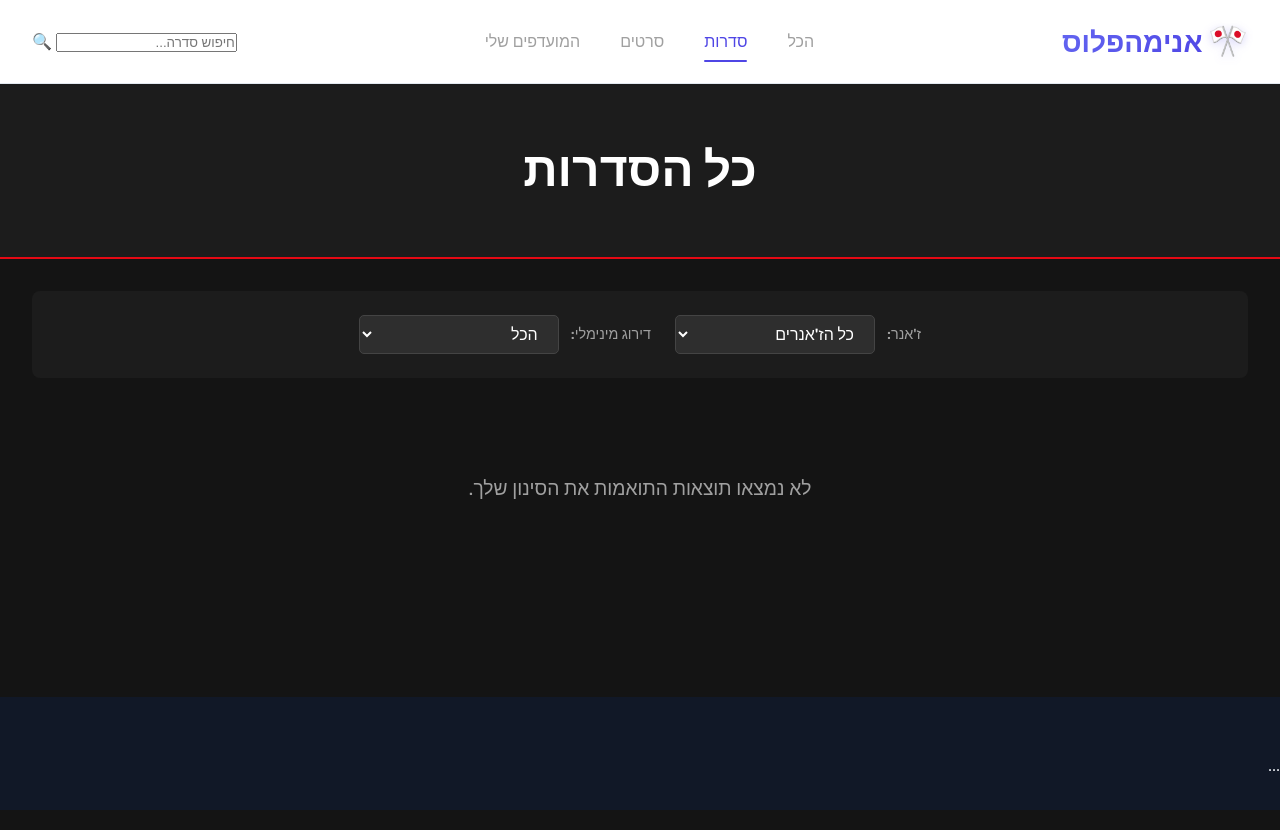
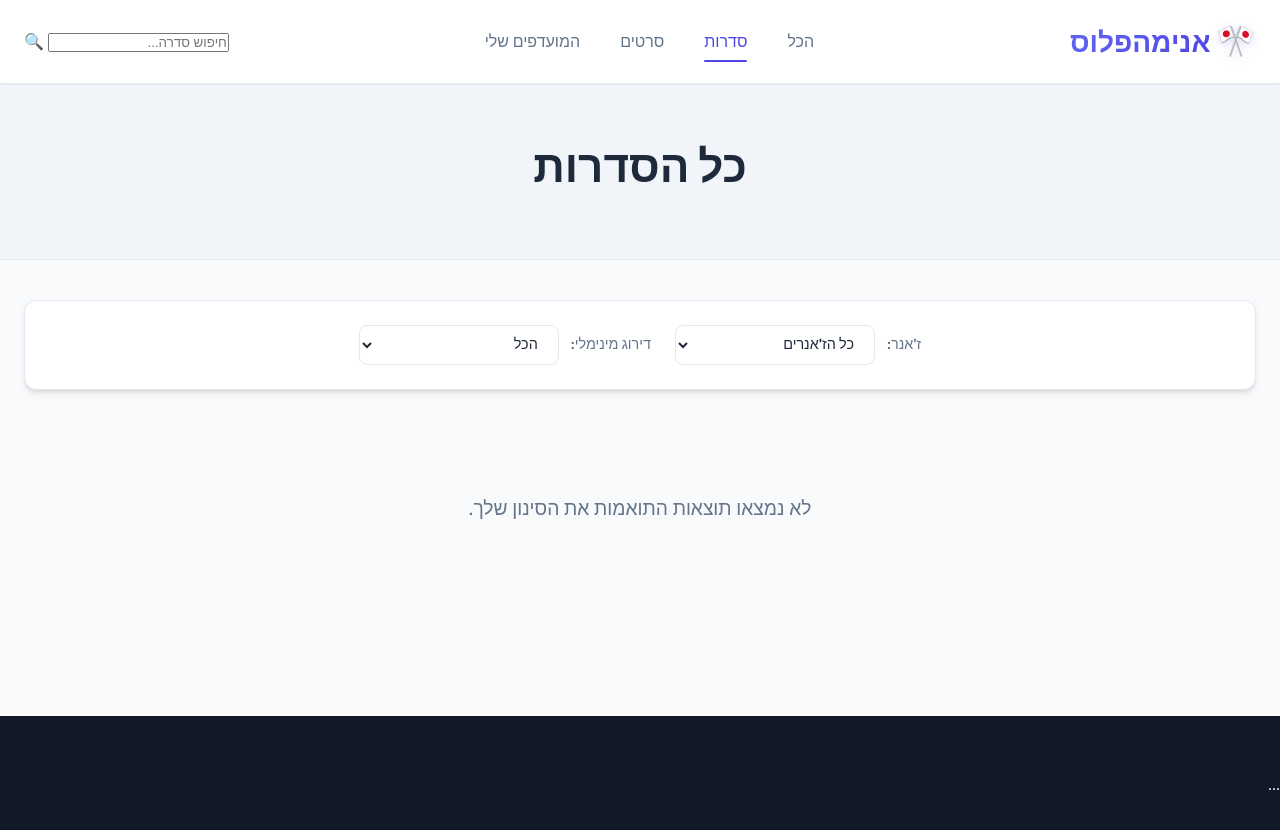
Before and after one commit to Ehud2/AIsrael, a Flask app: page /shows in a window 1280 px wide. Run offline with Flask 3, Linux system fonts and the light colour scheme; data that the repository does not hold is empty; parts of the project's set-up code (start-up, migrations or seed data) failed here and were passed over.

Commit message:
Update showall.css

```diff
--- a/static/css/showall.css
+++ b/static/css/showall.css
@@ -1,41 +1,25 @@
-/* General Body Styles (from style.css for consistency) */
-:root {
-    --primary-color: #e50914;
-    --dark-color: #141414;
-    --dark-gray: #1c1c1c;
-    --light-gray: #2e2e2e;
-    --text-color: #ffffff;
-    --text-muted: #a0a0a0;
-    --font-primary: 'Rubik', sans-serif;
-}
-
-body {
-    background-color: var(--dark-color);
-    color: var(--text-color);
-    font-family: var(--font-primary);
-    margin: 0;
-    line-height: 1.6;
-}
-
-.container {
-    max-width: 1400px;
-    margin: 0 auto;
-    padding: 0 2rem;
-}
-
 /* Page Header */
 .page-header {
-    background: var(--dark-gray);
+    background: var(--bg-light);
     padding: 3rem 0;
     text-align: center;
-    border-bottom: 2px solid var(--primary-color);
-    margin-bottom: 2rem;
+    border-bottom: 1px solid var(--border-color);
+    margin-bottom: 2.5rem;
 }
 
 .page-header h1 {
-    font-size: 3rem;
+    font-size: 2.75rem;
+    margin: 0 0 0.5rem 0;
+    font-weight: 800;
+    color: var(--text-dark);
+}
+
+.page-header p {
+    font-size: 1.1rem;
+    color: var(--text-muted);
     margin: 0;
-    font-weight: 700;
+    max-width: 600px;
+    margin: 0 auto;
 }
 
 /* Filters Section */
@@ -44,11 +28,13 @@
     flex-wrap: wrap;
     gap: 1.5rem;
     padding: 1.5rem;
-    background-color: var(--dark-gray);
-    border-radius: 8px;
-    margin-bottom: 2rem;
+    background-color: var(--bg-card);
+    border-radius: 12px;
+    margin-bottom: 2.5rem;
     justify-content: center;
     align-items: center;
+    border: 1px solid var(--border-color);
+    box-shadow: var(--shadow-md);
 }
 
 .filter-group {
@@ -60,22 +46,55 @@
 .filter-label {
     font-weight: 500;
     color: var(--text-muted);
+    font-size: 0.9rem;
 }
 
 .filter-select {
-    background-color: var(--light-gray);
-    color: var(--text-color);
-    border: 1px solid #444;
-    border-radius: 5px;
-    padding: 0.5rem 1rem;
+    background-color: white;
+    color: var(--text-dark);
+    border: 1px solid var(--border-color);
+    border-radius: 8px;
+    padding: 0.6rem 1rem;
     font-family: inherit;
-    font-size: 1rem;
+    font-size: 0.9rem;
     cursor: pointer;
+    transition: all 0.2s ease-in-out;
 }
 
 .filter-select:focus {
     outline: none;
-    border-color: var(--primary-color);
+    border-color: var(--primary);
+    box-shadow: 0 0 0 3px rgba(79, 70, 229, 0.1);
+}
+
+.search-group {
+    position: relative;
+    flex-grow: 1;
+    max-width: 400px;
+}
+
+.search-group .search-icon {
+    position: absolute;
+    left: 1rem;
+    top: 50%;
+    transform: translateY(-50%);
+    color: var(--text-muted);
+    pointer-events: none;
+}
+
+.search-input {
+    width: 100%;
+    padding: 0.6rem 1rem 0.6rem 2.5rem;
+    border-radius: 8px;
+    border: 1px solid var(--border-color);
+    font-family: inherit;
+    font-size: 0.9rem;
+    transition: all 0.2s ease-in-out;
+}
+.search-input:focus {
+    outline: none;
+    border-color: var(--primary);
+    box-shadow: 0 0 0 3px rgba(79, 70, 229, 0.1);
 }
 
 /* Content Grid Section */
@@ -83,139 +102,16 @@
     padding-bottom: 3rem;
 }
 
-#contentGrid {
-    display: grid;
-    grid-template-columns: repeat(auto-fill, minmax(220px, 1fr));
-    gap: 1.5rem;
-}
+/*
+The #contentGrid will now use the .anime-grid class from the main style.css
+This ensures consistency and reduces code duplication.
+The same goes for the anime cards inside it.
+*/
 
-/* Message for no results */
 .grid-message {
-    grid-column: 1 / -1; /* Span all columns */
+    grid-column: 1 / -1;
     text-align: center;
     font-size: 1.2rem;
     color: var(--text-muted);
     padding: 4rem 0;
 }
-
-/* Loading Spinner */
-.loading {
-    display: none;
-    justify-content: center;
-    align-items: center;
-    padding: 4rem 0;
-    grid-column: 1 / -1;
-}
-
-.spinner {
-    border: 5px solid rgba(255, 255, 255, 0.2);
-    border-top: 5px solid var(--primary-color);
-    border-radius: 50%;
-    width: 50px;
-    height: 50px;
-    animation: spin 1s linear infinite;
-}
-
-@keyframes spin {
-    0% { transform: rotate(0deg); }
-    100% { transform: rotate(360deg); }
-}
-
-/* Anime Card (copied from style.css for consistency) */
-.anime-card {
-    background-color: var(--dark-gray);
-    border-radius: 8px;
-    overflow: hidden;
-    cursor: pointer;
-    transition: transform 0.2s ease, box-shadow 0.2s ease;
-    display: flex;
-    flex-direction: column;
-}
-
-.anime-card:hover {
-    transform: translateY(-8px);
-    box-shadow: 0 10px 20px rgba(0, 0, 0, 0.4);
-}
-
-.anime-image {
-    position: relative;
-    aspect-ratio: 2 / 3;
-}
-
-.anime-image img {
-    width: 100%;
-    height: 100%;
-    object-fit: cover;
-}
-
-.anime-overlay {
-    position: absolute;
-    top: 0;
-    left: 0;
-    width: 100%;
-    height: 100%;
-    background: rgba(0, 0, 0, 0.6);
-    display: flex;
-    justify-content: center;
-    align-items: center;
-    opacity: 0;
-    transition: opacity 0.2s ease;
-}
-
-.anime-card:hover .anime-overlay {
-    opacity: 1;
-}
-
-.play-btn {
-    color: white;
-    font-size: 3rem;
-    background: none;
-    border: none;
-}
-
-.anime-type {
-    position: absolute;
-    top: 10px;
-    right: 10px;
-    background-color: var(--primary-color);
-    color: white;
-    padding: 4px 8px;
-    border-radius: 4px;
-    font-size: 0.8rem;
-    font-weight: bold;
-}
-
-.anime-info {
-    padding: 1rem;
-    flex-grow: 1;
-    display: flex;
-    flex-direction: column;
-}
-
-.anime-title {
-    font-size: 1.1rem;
-    margin: 0 0 0.5rem 0;
-    font-weight: 600;
-}
-
-.anime-meta {
-    display: flex;
-    justify-content: space-between;
-    font-size: 0.9rem;
-    color: var(--text-muted);
-    margin-bottom: 0.75rem;
-}
-
-.anime-genres {
-    margin-top: auto;
-    display: flex;
-    flex-wrap: wrap;
-    gap: 0.5rem;
-}
-
-.genre-tag {
-    background-color: var(--light-gray);
-    padding: 3px 8px;
-    border-radius: 12px;
-    font-size: 0.75rem;
-}
```
